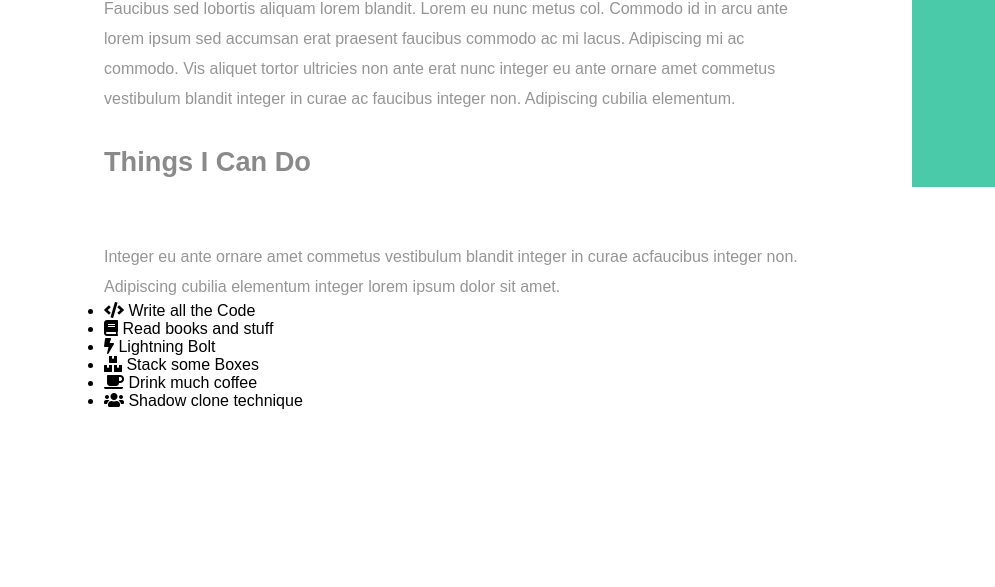
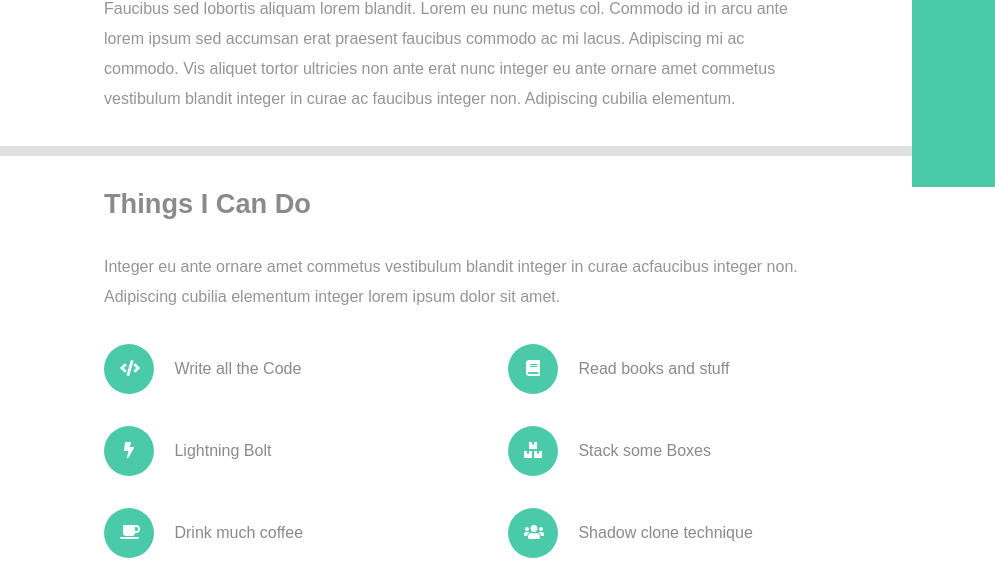
Before and after one commit to ginggk/html5-flex, a plain HTML site: page index.html in a window 1280 px wide. Shown: the part 613-1200 px from the top of the page, 0-995 px from the left. Before the commit the page ends 1023 px from the top, so only its background shows below. Drawn offline with Linux system fonts and the light colour scheme.

Commit message:
fixed the icons for section 2

```diff
--- a/style.css
+++ b/style.css
@@ -108,16 +108,14 @@ body {
 }
 
 .content-holder {
-    padding-left: 6.5rem;
     width: calc(100vw - 23rem);
-    /* margin: 0.5rem; */
 }
 
 .text-description {
     padding-top: 2rem;
     font-weight: bold;
     font-size: 1.7rem;
-    /* opacity: 2rem; */
+
     color: rgba(128, 128, 128, 0.918);
 }
 
@@ -136,9 +134,49 @@ body {
 
 .paragraph {
     padding-top: 4rem;
-    /* border: 3px solid saddlebrown; */
     padding-right: 6.5rem;
     color: rgba(128, 128, 128, 0.835);
     font-size: 1rem;
     line-height: 30px;
 }
+
+.paragraph-two {
+    padding-top: 2rem;
+    padding-right: 6.5rem;
+}
+
+.featured-icons {
+    list-style: none;
+    padding-top: 2rem;
+    display: flex;
+
+    flex-wrap: wrap;
+}
+
+.icon {
+    min-width: 50%;
+    padding-bottom: 2rem;
+    color: rgba(128, 128, 128, 0.918);
+}
+
+.icon-pic {
+    border-radius: 7rem;
+    background-color: #4acaa8;
+    color: white;
+    padding: 1rem;
+    width: 50px;
+    height: 50px;
+    text-align: center;
+    margin-right: 1rem;
+}
+
+#second-section {
+    border-top: 10px solid rgba(128, 128, 128, 0.253);
+    width: 100%;
+    padding-left: 6.5rem;
+}
+
+#first-section {
+    padding-left: 6.5rem;
+    padding-bottom: 2rem;
+}
```
